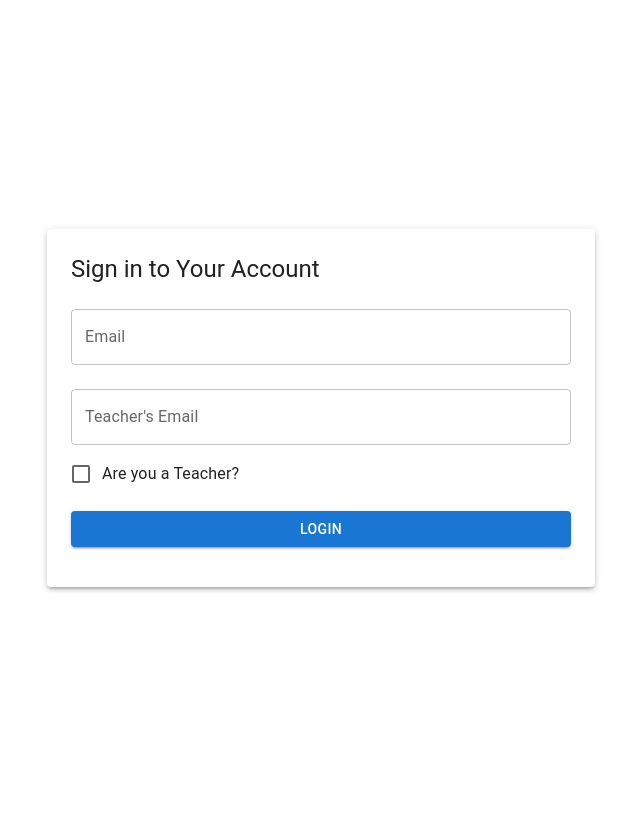
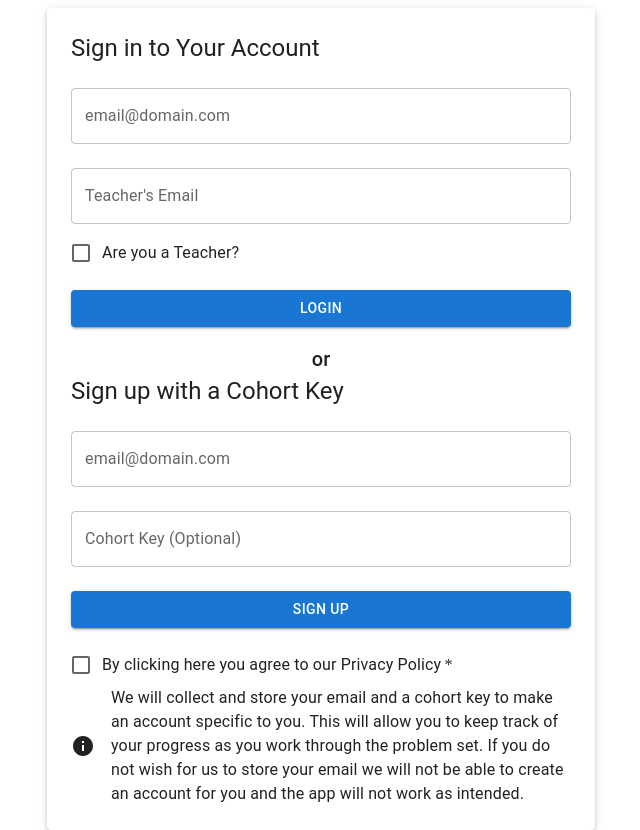
Before and after one commit to AndyJLi0/Anthill, a React (Create React App) app in the folder anthill/: page /login in a window 1280 px wide. Shown: the whole page, without its empty margins (319-959 px from the left). Built offline with nearby package versions, Linux system fonts and the light colour scheme; no server answers.

Commit message:
added privacy statement and ability to add cohort key

```diff
--- a/anthill/src/Components/Login.js
+++ b/anthill/src/Components/Login.js
@@ -4,7 +4,8 @@ import { auth, db } from '../FirebaseConfig';
 import { doc, setDoc, getDoc } from 'firebase/firestore';
 import { useNavigate, useLocation } from 'react-router-dom';
 import { isSignInWithEmailLink, sendSignInLinkToEmail, signInWithEmailLink } from 'firebase/auth';
-import { Container, TextField, Button, Typography, CircularProgress, Paper, Grid, Checkbox, FormControlLabel } from '@mui/material';
+import { Container, TextField, Button, Typography, CircularProgress, Paper, Grid, Checkbox, FormGroup, FormControlLabel, Tooltip, IconButton, Divider, Stack } from '@mui/material';
+import { Info } from '@mui/icons-material';
 import { useEmail } from './EmailContext';
 
 const Login = () => {
@@ -22,6 +23,7 @@ const Login = () => {
     const [infoMsg, setInfoMsg] = useState('');
     const [initialLoading, setInitialLoading] = useState(false);
     const [initialError, setInitialError] = useState('');
+    const privacyMessage = 'We will collect and store your email and a cohort key to make an account specific to you. This will allow you to keep track of your progress as you work through the problem set. If you do not wish for us to store your email we will not be able to create an account for you and the app will not work as intended.';
 
     const handleSignInWithEmailLink = async () => {
         if (isSignInWithEmailLink(auth, window.location.href)) {
@@ -75,7 +77,7 @@ const Login = () => {
                     <TextField
                         fullWidth
                         margin="normal"
-                        label="Email"
+                        label="email@domain.com"
                         type="email"
                         variant="outlined"
                         value={inputEmail}
@@ -114,7 +116,47 @@ const Login = () => {
                     {loginError && <Typography color="error">{loginError}</Typography>}
                     {infoMsg && <Typography color="primary">{infoMsg}</Typography>}
                 </form>
-            </Paper>
+                <Typography variant="h6" align="center">or</Typography>
+                    <Typography variant="h5" gutterBottom>Sign up with a Cohort Key</Typography>
+                    <form onSubmit={handleLogin}>
+                        <TextField
+                            fullWidth
+                            margin="normal"
+                            label="email@domain.com"
+                            type="email"
+                            variant="outlined"
+                            value={inputEmail}
+                            onChange={(e) => setInputEmail(e.target.value)}
+                        />
+                        <TextField
+                            fullWidth
+                            margin="normal"
+                            label="Cohort Key (Optional)"
+                            variant="outlined"
+                            value={key}
+                            onChange={(e) => setKey(e.target.value)}
+                        />
+                        <Button
+                            fullWidth
+                            variant="contained"
+                            color="primary"
+                            type="submit"
+                            disabled={loginLoading}
+                            style={{ margin: '16px 0' }}
+                        >
+                            {loginLoading ? <CircularProgress size={24} /> : 'Sign up'}
+                        </Button>
+                        {loginError && <Typography color="error">{loginError}</Typography>}
+                        {infoMsg && <Typography color="primary">{infoMsg}</Typography>}
+                    </form>
+                    <FormGroup>
+                        <FormControlLabel required control={<Checkbox />} label="By clicking here you agree to our Privacy Policy" />
+                    </FormGroup>
+                    <Stack alignItems="center" direction="row" gap={2}>
+                        <Info/>
+                        <Typography variant="body1">{privacyMessage}</Typography>
+                    </Stack>
+                </Paper>
         );
     };
 
--- a/anthill/src/Components/QuestionDetail.js
+++ b/anthill/src/Components/QuestionDetail.js
@@ -27,7 +27,6 @@ const QuestionDetail = () => {
     const [resultMessage, setResultMessage] = useState('');
     const [previousAttempts, setPreviousAttempts] = useState([]);
     const navigate = useNavigate();
-    // const aardvark = 'aardvark.svg';
 
 
     // gets the previous attempts from firestore
```
Also changed, not shown: 1 other file (tests, documents, lock files or other folders).
